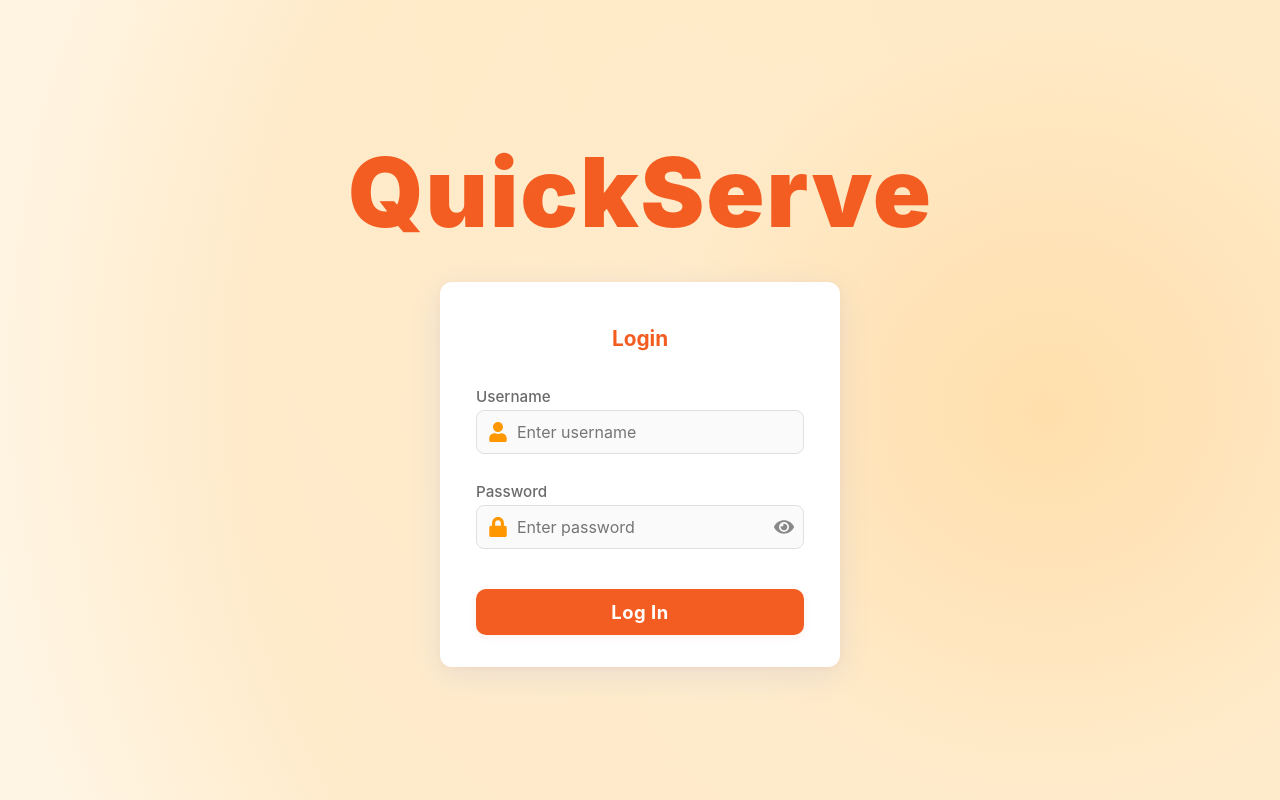
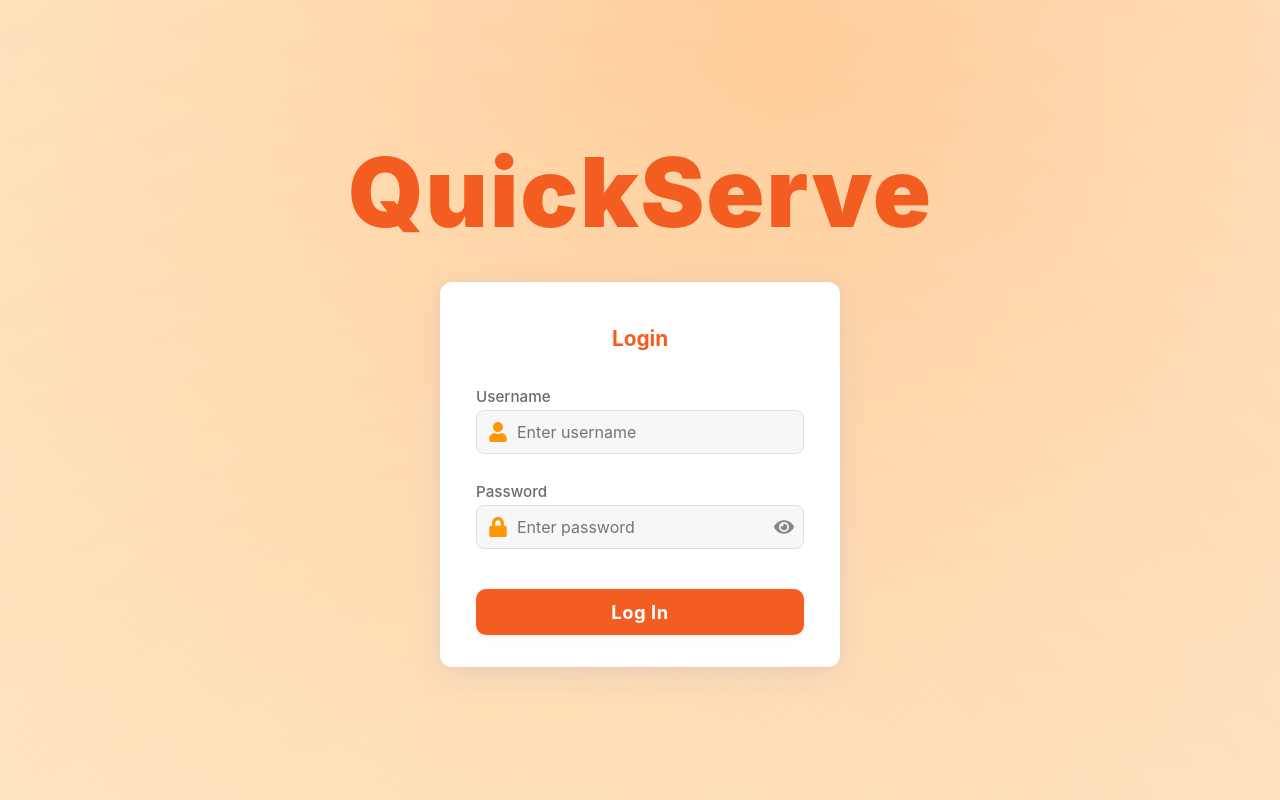
Before and after one commit to condeadriankeith/QuickServe, a React (Vite) app: page /login in a window 1280 px wide. Built offline with nearby package versions, Linux system fonts and the light colour scheme; the HTML template or start-up script is replaced by a standard one.

Commit message:
Enhance: Improved login page gradient with richer colors and smoother animations

```diff
--- a/src/components/Login.css
+++ b/src/components/Login.css
@@ -3,14 +3,43 @@
   display: flex;
   align-items: center;
   justify-content: center;
-  background: #fff6e6;
+  background: #fff8f0;
   background-image:
-    radial-gradient(circle at var(--gradient-x, 50%) var(--gradient-y, 50%), rgba(255,152,0,0.22) 0%, rgba(255,179,71,0.13) 30%, rgba(255,152,0,0.10) 60%, transparent 80%),
-    radial-gradient(circle at 80% 20%, rgba(255, 200, 100, 0.10) 0%, transparent 70%);
+    radial-gradient(circle at var(--gradient-x, 50%) var(--gradient-y, 50%),
+      rgba(255, 125, 0, 0.28) 0%,
+      rgba(255, 162, 64, 0.22) 25%,
+      rgba(255, 187, 97, 0.15) 50%,
+      rgba(255, 222, 173, 0.1) 75%,
+      transparent 100%),
+    radial-gradient(circle at calc(100% - var(--gradient-x, 50%)) calc(100% - var(--gradient-y, 50%)),
+      rgba(255, 181, 71, 0.15) 0%,
+      rgba(255, 207, 140, 0.1) 40%,
+      transparent 70%),
+    linear-gradient(120deg,
+      rgba(255, 236, 210, 0.6) 0%,
+      rgba(255, 218, 185, 0.3) 100%);
   background-repeat: no-repeat;
-  background-size: 120% 120%, 200% 200%;
-  animation: orangeGradientMove 8s ease-in-out infinite;
+  background-size: 200% 200%, 200% 200%, 100% 100%;
+  animation: orangeGradientMove 12s ease-in-out infinite;
   padding: 2vw;
+  position: relative;
+  overflow: hidden;
+}
+
+.login-bg::before {
+  content: '';
+  position: absolute;
+  top: -50%;
+  left: -50%;
+  width: 200%;
+  height: 200%;
+  background: radial-gradient(circle at var(--gradient-x, 50%) var(--gradient-y, 50%),
+    rgba(255, 243, 224, 0.4) 0%,
+    rgba(255, 236, 210, 0.1) 30%,
+    transparent 70%);
+  opacity: 0.7;
+  animation: rotateGradient 20s linear infinite;
+  pointer-events: none;
 }
 
 .login-container {
@@ -72,17 +101,18 @@
 }
 
 .input-group input {
-  padding: 10px 16px;
+  padding: 10px 14px;
   font-size: 1rem;
   border-radius: var(--border-radius-sm);
-  border: 1px solid #e0e0e0;
-  background: #fafafa;
-  transition: border 0.2s;
+  border: 1.5px solid #e0e0e0;
+  background: #f7f7fa;
+  transition: border 0.2s, box-shadow 0.2s;
 }
 
 .input-group input:focus {
   outline: none;
   border: 1.5px solid var(--primary-color);
+  box-shadow: 0 0 0 2px rgba(244, 93, 34, 0.08);
 }
 
 .input-icon-wrapper {
@@ -166,8 +196,31 @@
 }
 
 [data-theme="dark"] .login-bg {
-  background: linear-gradient(to bottom, var(--bg-gradient-start), var(--bg-gradient-end));
+  background: #1a1c21;
+  background-image:
+    radial-gradient(circle at var(--gradient-x, 50%) var(--gradient-y, 50%),
+      rgba(255, 125, 0, 0.25) 0%,
+      rgba(207, 102, 0, 0.18) 30%,
+      rgba(169, 83, 0, 0.12) 50%,
+      rgba(131, 65, 0, 0.05) 70%,
+      transparent 90%),
+    radial-gradient(circle at calc(100% - var(--gradient-x, 50%)) calc(100% - var(--gradient-y, 50%)),
+      rgba(255, 181, 71, 0.15) 0%,
+      rgba(207, 102, 0, 0.08) 40%,
+      transparent 70%),
+    linear-gradient(130deg,
+      rgba(37, 39, 44, 1) 0%,
+      rgba(28, 29, 34, 1) 100%);
 }
+
+[data-theme="dark"] .login-bg::before {
+  background: radial-gradient(circle at var(--gradient-x, 50%) var(--gradient-y, 50%),
+    rgba(255, 139, 36, 0.18) 0%,
+    rgba(207, 102, 0, 0.1) 30%,
+    transparent 70%);
+  opacity: 0.5;
+}
+
 [data-theme="dark"] .login-title {
   color: var(--primary-color);
 }
@@ -182,10 +235,11 @@
 [data-theme="dark"] .input-group input {
   background: #23242a;
   color: var(--text-color);
-  border: 1px solid #444;
+  border: 1.5px solid #444;
 }
 [data-theme="dark"] .input-group input:focus {
   border: 1.5px solid var(--primary-color);
+  box-shadow: 0 0 0 2px rgba(244, 93, 34, 0.08);
 }
 [data-theme="dark"] .login-btn {
   background: var(--primary-color);
@@ -227,15 +281,24 @@
   }
 }
 
+@keyframes rotateGradient {
+  0% {
+    transform: rotate(0deg);
+  }
+  100% {
+    transform: rotate(360deg);
+  }
+}
+
 @keyframes orangeGradientMove {
   0% {
-    background-position: 0% 50%;
+    background-position: 0% 0%, 100% 100%, 0% 0%;
   }
   50% {
-    background-position: 100% 50%;
+    background-position: 100% 100%, 0% 0%, 100% 100%;
   }
   100% {
-    background-position: 0% 50%;
+    background-position: 0% 0%, 100% 100%, 0% 0%;
   }
 }
 
```
